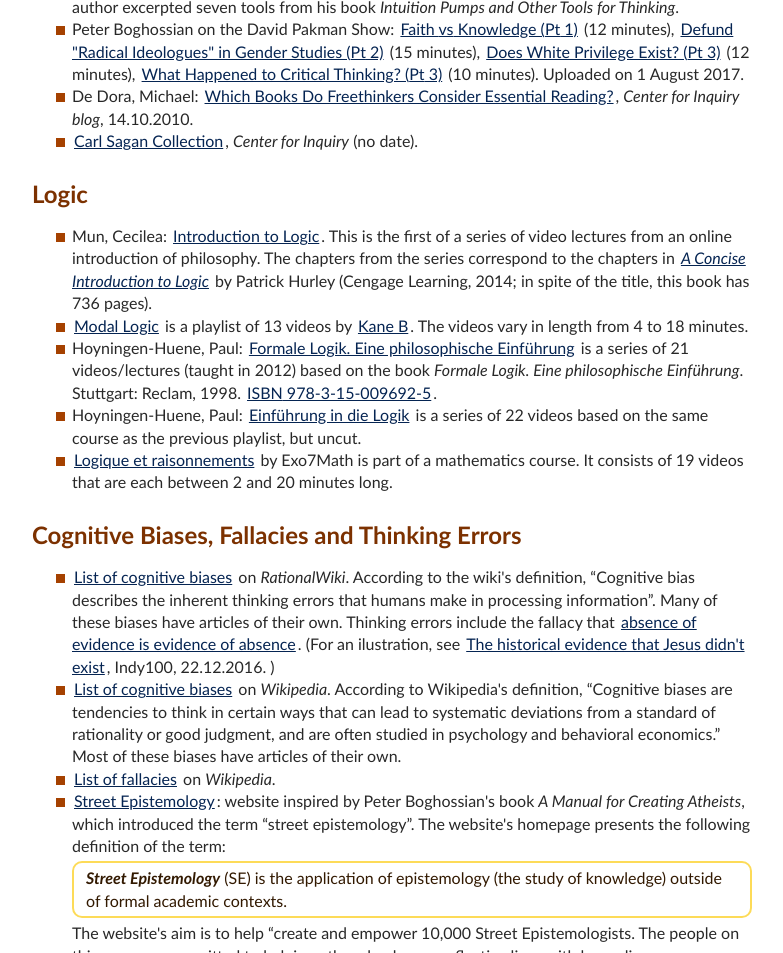
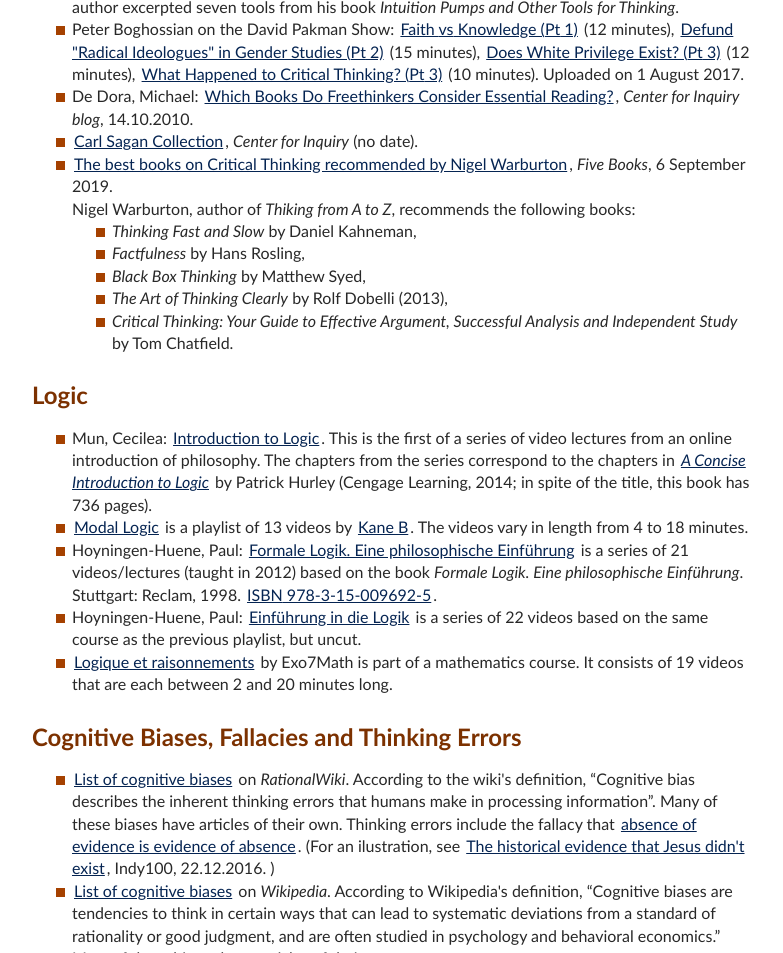
Before and after one commit to cstrobbe/philosophy-and-science, a plain HTML site: page philosophy/thinking.html in a window 1280 px wide. Shown: the part 1535-2488 px from the top of the page, without its empty margins (6-789 px from the left). Drawn offline with Linux system fonts and the light colour scheme.

Commit message:
The best books on Critical Thinking recommended by Nigel Warburton

```diff
--- a/philosophy/thinking.html
+++ b/philosophy/thinking.html
@@ -208,6 +208,18 @@
       <li>
         <a href="https://www.csicop.org/specialcollections/show/carl_sagan_collection">Carl Sagan Collection</a>,
         <i class="website">Center for Inquiry</i> (no date).
+      </li>
+      <li>
+        <a href="https://fivebooks.com/best-books/critical-thinking-nigel-warburton/">The best books on Critical Thinking recommended by Nigel Warburton</a>,
+        <i class="website">Five Books</i>, 6 September 2019.
+        <br />Nigel Warburton, author of <i class="booktitle">Thiking from A to Z</i>, recommends the following books:
+        <ul>
+          <li><i class="booktitle">Thinking Fast and Slow</i> by Daniel Kahneman,</li>
+          <li><i class="booktitle">Factfulness</i> by Hans Rosling,</li>
+          <li><i class="booktitle">Black Box Thinking</i> by Matthew Syed,</li>
+          <li><i class="booktitle">The Art of Thinking Clearly</i> by Rolf Dobelli (2013),</li>
+          <li><i class="booktitle">Critical Thinking: Your Guide to Effective Argument, Successful Analysis and Independent Study</i> by Tom Chatfield.</li>
+        </ul>
       </li>
     </ul>
     <!-- Many questions about teaching and assessing critical thinking on ResearchGate:
```
